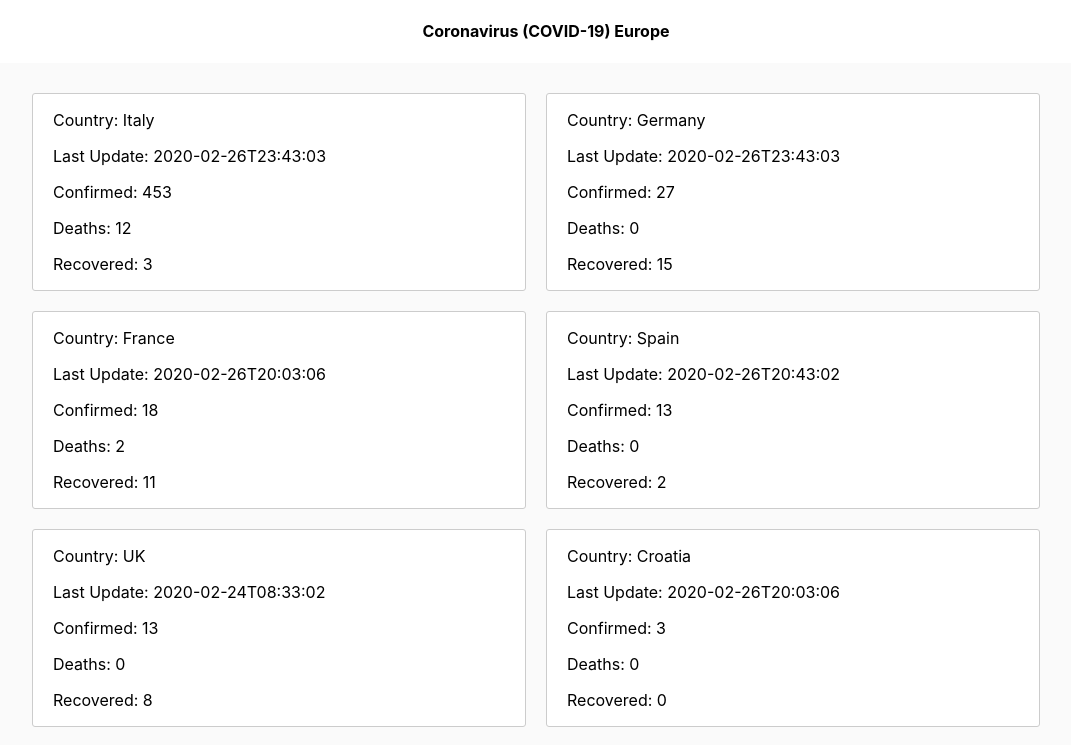
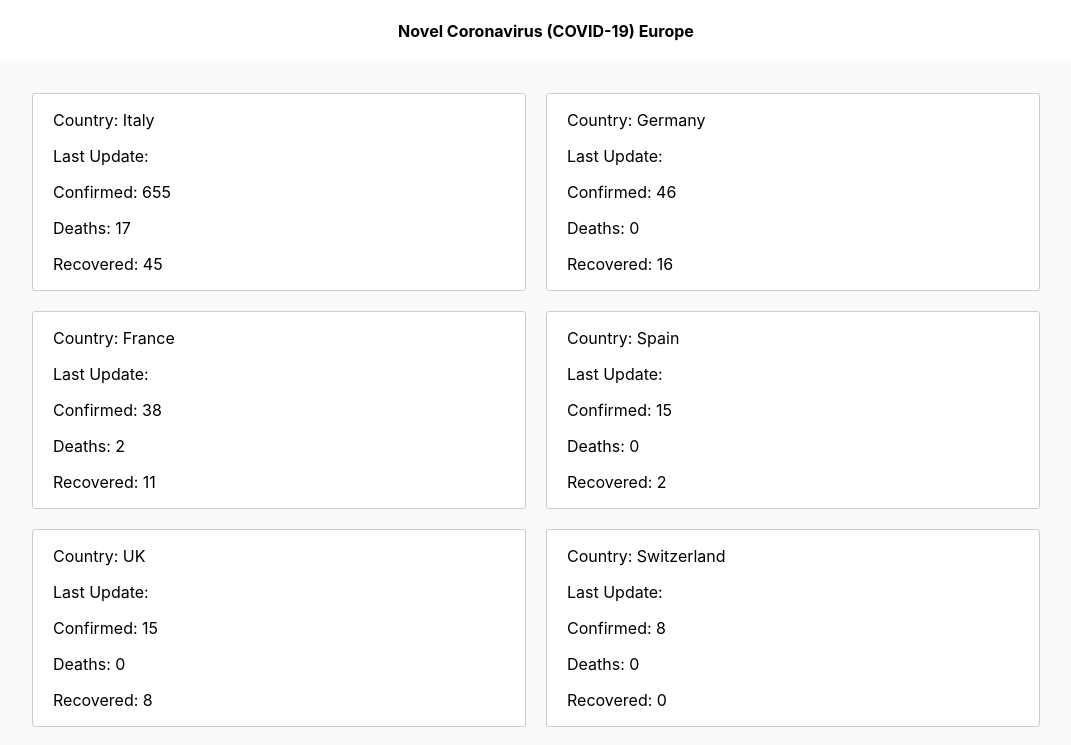
Before and after one commit to dkapexhiu/coronavirus2020, a React (Create React App) app: page / in a window 1280 px wide. Shown: the top 745 px of the page, without its empty margins (94-1165 px from the left). Built offline with nearby package versions, Linux system fonts and the light colour scheme.

Commit message:
update 27/02

```diff
--- a/src/App.js
+++ b/src/App.js
@@ -6,7 +6,7 @@ class App extends Component {
     return (
       <div className="App">
         <header>
-          <h4>Coronavirus (COVID-19) Europe</h4>
+          <h4>Novel Coronavirus (COVID-19) Europe</h4>
         </header>
 
         <DateParser />
--- a/src/DateParser.js
+++ b/src/DateParser.js
@@ -6,8 +6,9 @@ class DataParser extends Component {
     this.state = {
       todos: ["a", "b"],
       currentPage: 1,
-      todosPerPage: 20
+      todosPerPage: 25
     };
+
 
     // Bind this to function updateData (This eliminates the error)
     this.updateData = this.updateData.bind(this);
@@ -16,7 +17,7 @@ class DataParser extends Component {
 
   componentWillMount() {
     // Your parse code, but not seperated in a function
-    var csvFilePath = require("./26.csv");
+    var csvFilePath = require("./27.csv");
     var Papa = require("papaparse");
     Papa.parse(csvFilePath, {
       header: true,
```
Also changed, not shown: src/26.csv (deleted), src/27.csv (added).
